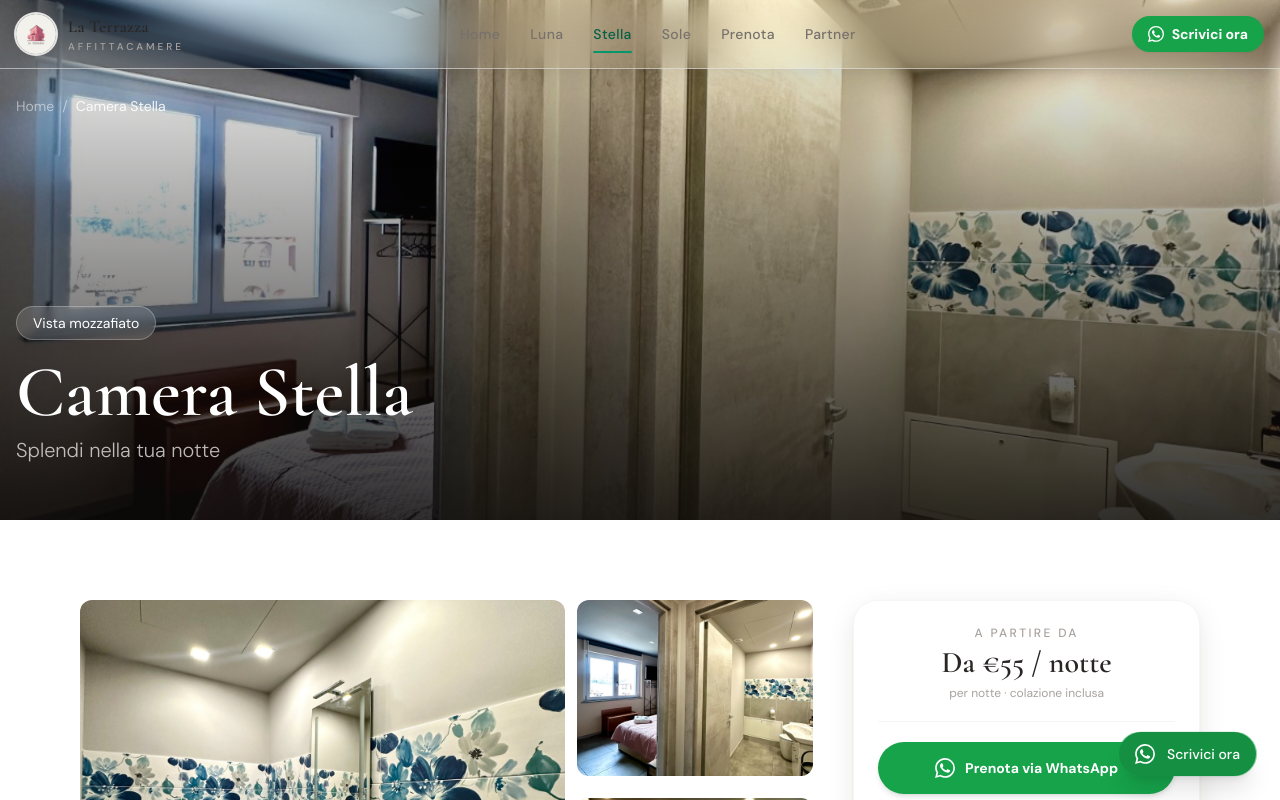
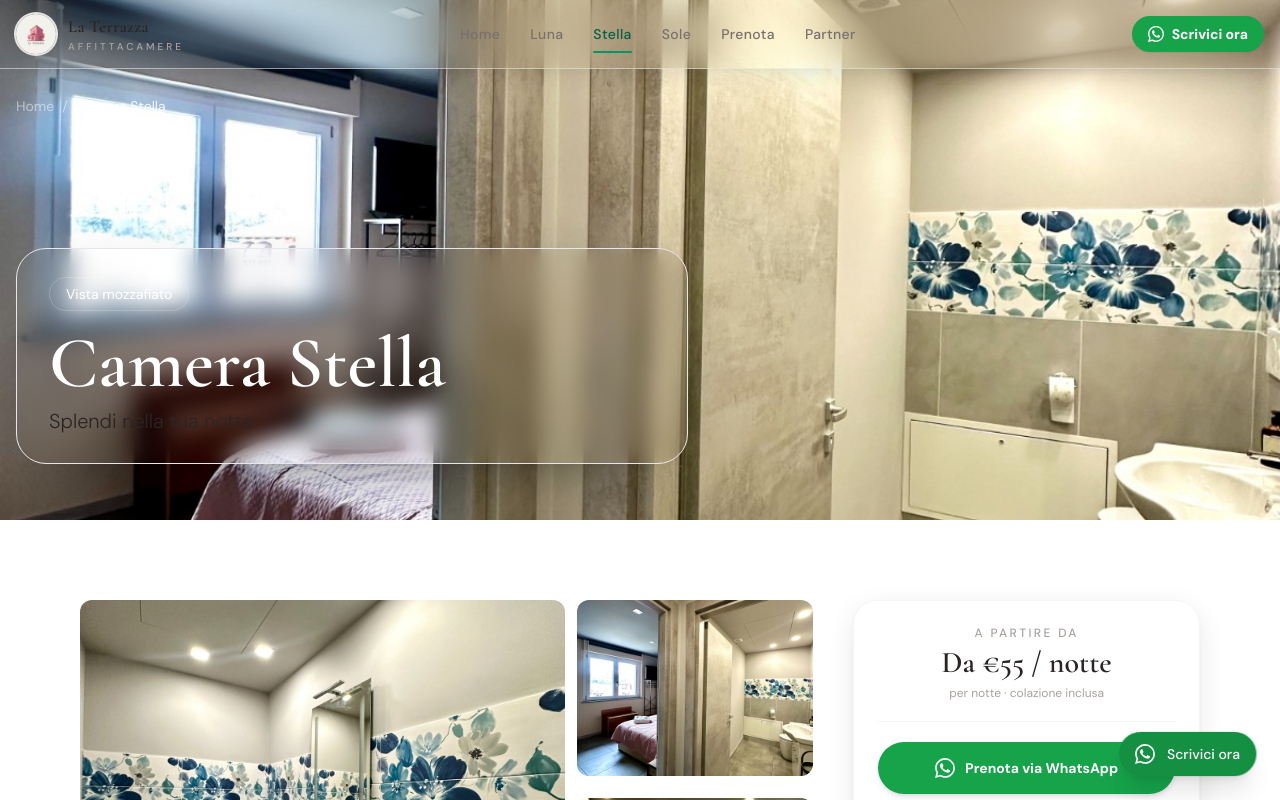
Before and after one commit to Manuell00/la-terrazza-web, a Next.js app: page /camere/stella in a window 1280 px wide. Shown: the top 800 px of the page. Built offline with nearby package versions, Linux system fonts and the light colour scheme.

Commit message:
Improve room hero and related card readability

```diff
--- a/src/components/RoomPageTemplate.tsx
+++ b/src/components/RoomPageTemplate.tsx
@@ -77,7 +77,7 @@ export default function RoomPageTemplate({ room, otherRooms }: Props) {
       <section className="relative flex h-[65vh] min-h-[440px] items-end overflow-hidden">
         <div className="absolute inset-0">
           <Image src={room.coverImage} alt={room.name} fill priority className="object-cover" quality={90} />
-          <div className="absolute inset-0 bg-gradient-to-t from-stone-950/85 via-stone-950/22 to-stone-950/14" />
+          <div className="absolute inset-0 bg-gradient-to-t from-stone-950/88 via-stone-950/34 to-stone-950/18" />
         </div>
 
         {/* Breadcrumb */}
@@ -98,11 +98,13 @@ export default function RoomPageTemplate({ room, otherRooms }: Props) {
             transition={{ duration: 0.75, ease: [0.22, 1, 0.36, 1] }}
             className="text-center md:text-left"
           >
-            <span className="mb-4 inline-block rounded-full border border-white/25 bg-white/15 px-4 py-1.5 text-sm text-white backdrop-blur-sm">
-              {room.highlight}
-            </span>
-            <h1 className="mb-2 font-serif text-5xl font-semibold text-white md:text-7xl">{room.name}</h1>
-            <p className="mx-auto max-w-xl text-xl text-stone-200/80 font-light md:mx-0">{room.subtitle}</p>
+            <div className="mx-auto max-w-2xl rounded-[30px] border border-white/12 bg-stone-950/34 px-6 py-6 shadow-[0_24px_70px_-34px_rgba(0,0,0,0.7)] backdrop-blur-md md:mx-0 md:px-8 md:py-7">
+              <span className="mb-4 inline-block rounded-full border border-white/20 bg-white/12 px-4 py-1.5 text-sm text-white backdrop-blur-sm">
+                {room.highlight}
+              </span>
+              <h1 className="mb-2 font-serif text-5xl font-semibold text-white [text-shadow:0_10px_34px_rgba(0,0,0,0.45)] md:text-7xl">{room.name}</h1>
+              <p className="mx-auto max-w-xl text-xl text-stone-100/88 font-light md:mx-0">{room.subtitle}</p>
+            </div>
           </motion.div>
         </div>
       </section>
@@ -285,10 +287,12 @@ export default function RoomPageTemplate({ room, otherRooms }: Props) {
                   fill
                   className="object-cover transition-transform duration-500 group-hover:scale-105"
                 />
-                <div className="absolute inset-0 bg-gradient-to-t from-stone-950/72 to-transparent" />
+                <div className="absolute inset-0 bg-gradient-to-t from-stone-950/82 via-stone-950/30 to-transparent" />
                 <div className="absolute bottom-0 left-0 right-0 p-5 text-center">
-                  <h3 className="font-serif text-2xl text-white">{r.name}</h3>
-                  <p className="text-sm text-stone-200/80 font-light">{r.subtitle}</p>
+                  <div className="mx-auto max-w-[18rem] rounded-[22px] border border-white/12 bg-stone-950/38 px-4 py-3 shadow-[0_18px_40px_-22px_rgba(0,0,0,0.7)] backdrop-blur-md">
+                    <h3 className="font-serif text-2xl text-white">{r.name}</h3>
+                    <p className="text-sm text-stone-100/86 font-light">{r.subtitle}</p>
+                  </div>
                 </div>
               </Link>
             ))}
```
